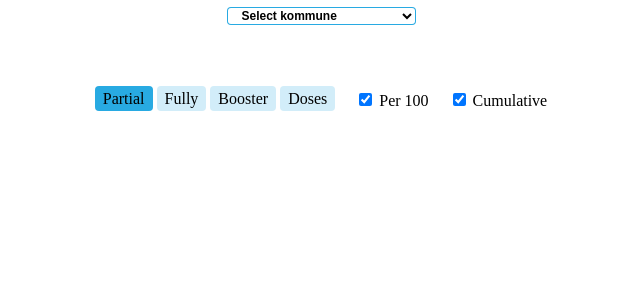
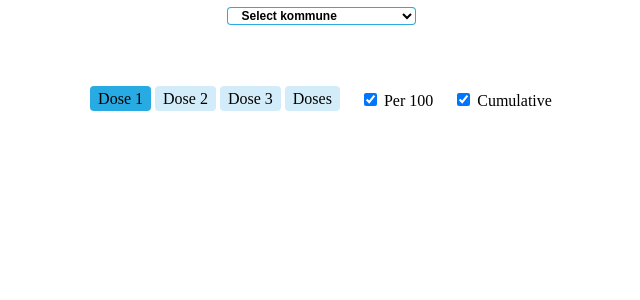
Before and after one commit to freva/freva.github.io, a Jekyll site: the page vaccination/index.html, which Jekyll copies as it is, in a window 1280 px wide. Shown: the top 300 px of the page, without its empty margins (319-959 px from the left). Built offline with Jekyll 4.4.1, drawn with Linux system fonts in a browser that asks for light colours.

Commit message:
Add 3rd dose

```diff
--- a/vaccination/index.html
+++ b/vaccination/index.html
@@ -19,13 +19,13 @@
     <div class="center">
         <div class="button-group">
             <input type="radio" id="dosesPartial" name="doses" value="1" onchange="filter()" checked>
-            <label for="dosesPartial">Partial</label>
+            <label for="dosesPartial">Dose 1</label>
 
             <input type="radio" id="dosesFully" name="doses" value="2" onchange="filter()">
-            <label for="dosesFully">Fully</label>
+            <label for="dosesFully">Dose 2</label>
 
             <input type="radio" id="dosesBooster" name="doses" value="3" onchange="filter()">
-            <label for="dosesBooster">Booster</label>
+            <label for="dosesBooster">Dose 3</label>
 
             <input type="radio" id="dosesDoses" name="doses" value="sum" onchange="filter()">
             <label for="dosesDoses">Doses</label>
--- a/vaccination/script.js
+++ b/vaccination/script.js
@@ -178,7 +178,7 @@ function filter() {
         if (cumulative) for (let i = 1; i < data.length; i++) data[i] += data[i - 1];
         for (let i = 0; i < data.length; i++) {
             const valuePer100 = 100 * data[i] / populations[group];
-            data[i] = {value: per100 ? valuePer100 : data[i], percent: valuePer100 / (doses === 'sum' ? 2 : 1)};
+            data[i] = {value: per100 ? valuePer100 : data[i], percent: valuePer100 / (doses === 'sum' ? 3 : 1)};
         }
 
         addElement(addElement(colorGridFirstCol, 'div', {class: 'color-grid-row value'}), 'div', {class: 'color-grid-value'}).innerHTML = group;
```
